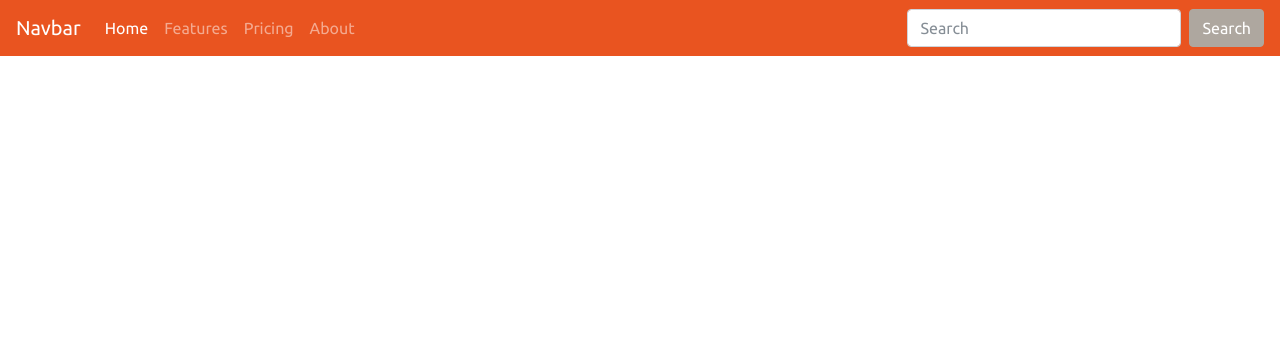
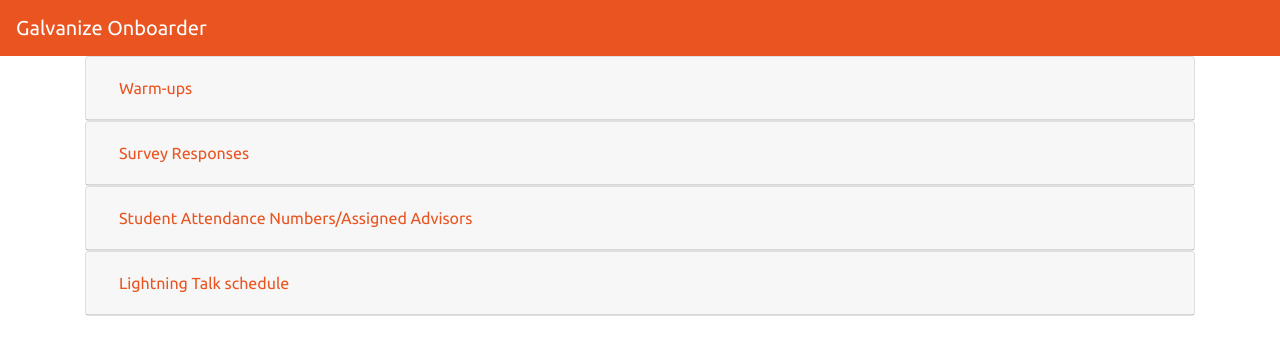
Before and after one commit to mrsaxmannjr/Onboarder-FE, a React (Create React App) app: page / in a window 1280 px wide. Shown: the top 354 px of the page. Built offline with nearby package versions, Linux system fonts and the light colour scheme.

Commit message:
dynamic accordians with static data

```diff
--- a/public/index.html
+++ b/public/index.html
@@ -9,7 +9,7 @@
       homescreen on Android. See https://developers.google.com/web/fundamentals/engage-and-retain/web-app-manifest/
     -->
     <link rel="manifest" href="%PUBLIC_URL%/manifest.json">
-    <title>React App</title>
+    <title>Galvanize Onboarder</title>
     <link rel="stylesheet" href="https://bootswatch.com/4/united/bootstrap.min.css">
   </head>
   <body>
@@ -17,5 +17,8 @@
       You need to enable JavaScript to run this app.
     </noscript>
     <div id="root"></div>
+    <script src="https://code.jquery.com/jquery-3.2.1.slim.min.js" integrity="sha384-KJ3o2DKtIkvYIK3UENzmM7KCkRr/rE9/Qpg6aAZGJwFDMVNA/GpGFF93hXpG5KkN" crossorigin="anonymous"></script>
+    <script src="https://cdnjs.cloudflare.com/ajax/libs/popper.js/1.12.9/umd/popper.min.js" integrity="sha384-ApNbgh9B+Y1QKtv3Rn7W3mgPxhU9K/ScQsAP7hUibX39j7fakFPskvXusvfa0b4Q" crossorigin="anonymous"></script>
+    <script src="https://maxcdn.bootstrapcdn.com/bootstrap/4.0.0/js/bootstrap.min.js" integrity="sha384-JZR6Spejh4U02d8jOt6vLEHfe/JQGiRRSQQxSfFWpi1MquVdAyjUar5+76PVCmYl" crossorigin="anonymous"></script>
   </body>
 </html>
--- a/src/App.js
+++ b/src/App.js
@@ -1,20 +1,26 @@
 import React, { Component } from 'react';
-import { BrowserRouter as Router, Route, Switch } from "react-router-dom";
 import './App.css';
+
 import Header from "./Components/Header";
-import Login from "./Components/Login";
+import Glinks from "./Components/Glinks";
+
+import links from "./lib/staticData";
 
 class App extends Component {
+  state = {
+    links: links,
+  }
+
   render() {
+    console.log("state", this.state);
+    const { links } = this.state;
     return (
-      <Router>
         <React.Fragment>
           <Header />
-          <Switch>
-            <Route exact path="/Login" component={Login} />
-          </Switch>
+          <div className="container" >
+          {links.map(link => <Glinks key={link.id} link={link} />)}
+          </div>
         </React.Fragment>
-      </Router>
     );
   }
 }
--- /dev/null
+++ b/src/Components/Glinks/index.js
@@ -0,0 +1,30 @@
+import React, { Component } from 'react';
+
+const Glinks = ({ link }) => (
+      <React.Fragment>
+        <div id="accordion">
+  <div className="card">
+    <div className="card-header" id="headingThree">
+      <h5 className="mb-0">
+            <button className="btn btn-link collapsed" data-toggle="collapse" data-target={`#${link.linkName}`} aria-expanded="false" aria-controls="collapseThree">
+          {link.linkName}
+        </button>
+      </h5>
+    </div>
+    <div id={link.linkName} className="collapse" aria-labelledby="headingThree" data-parent="#accordion">
+          <div className="card-body">
+            {link.description}
+          </div>
+          <div className="card-body">
+            <p>Frequency: {link.frequency}</p>
+          </div>
+          <div className="card-body">
+            <a href={`${link.url}`} target="_blank" class="btn btn-primary btn-lg" role="button">Link</a>
+          </div>
+    </div>
+  </div>
+</div>
+      </React.Fragment>
+    );
+
+export default Glinks;
--- a/src/Components/Header/index.js
+++ b/src/Components/Header/index.js
@@ -5,31 +5,7 @@
     return (
       <React.Fragment>
       <nav className="navbar navbar-expand-lg navbar-dark bg-primary">
-        <a className="navbar-brand" href="#">Navbar</a>
-        <button className="navbar-toggler" type="button" data-toggle="collapse" data-target="#navbarColor01" aria-controls="navbarColor01" aria-expanded="false" aria-label="Toggle navigation">
-        <span className="navbar-toggler-icon"></span>
-        </button>
-
-  <div className="collapse navbar-collapse" id="navbarColor01">
-    <ul className="navbar-nav mr-auto">
-      <li className="nav-item active">
-        <a className="nav-link" href="#">Home <span className="sr-only">(current)</span></a>
-      </li>
-      <li className="nav-item">
-        <a className="nav-link" href="#">Features</a>
-      </li>
-      <li className="nav-item">
-        <a className="nav-link" href="#">Pricing</a>
-      </li>
-      <li className="nav-item">
-        <a className="nav-link" href="#">About</a>
-      </li>
-    </ul>
-    <form className="form-inline my-2 my-lg-0">
-      <input className="form-control mr-sm-2" type="text" placeholder="Search" />
-      <button className="btn btn-secondary my-2 my-sm-0" type="submit">Search</button>
-    </form>
-    </div>
+        <a className="navbar-brand" href="#">Galvanize Onboarder</a>
     </nav>
   </React.Fragment>
     );
--- a/src/Components/Login/index.js
+++ /dev/null
@@ -1,68 +0,0 @@
-import React, { Component } from "react";
-
-class Login extends Component {
-  constructor(props) {
-    super(props);
-    this.state = {
-      username: "",
-      password: "",
-    };
-
-    this.handleChange = this.handleChange.bind(this);
-    this.handleSubmit = this.handleSubmit.bind(this);
-  }
-
-  handleChange(event) {
-    const target = event.target;
-    const value = target.value;
-    const name = target.name;
-  this.setState({
-      [name]: value,
-    });
-  }
-
-  handleSubmit(event) {
-    event.preventDefault();
-    const data = {
-      username: this.state.username,
-      password: this.state.password,
-    };
-    console.log("data: ", data);
-    // fetch("//localhost:3002/api/v1/auth/login", {
-    //   method: "POST",
-    //   headers: {
-    //     "content-type": "application/json"
-    //   },
-    //   body: JSON.stringify(data)
-    // }).then(res => res.json()).then(user => console.log(user))
-
-    this.setState({
-      username: "",
-      password: "",
-    });
-  }
-
-  render() {
-    return (
-      <div>
-        <div id="header-background">
-          <p id="placeholder">placeholder</p>
-        </div>
-        <span>
-
-        </span>
-        <div>
-          <h1>Welcome to the Onboarder!</h1>
-
-          <form method="post" encType="text/plain" onSubmit={this.handleSubmit}>
-            <input type="text" name="username" placeholder="Username" value={this.state.username} onChange={this.handleChange} />
-            <input type="password" name="password" placeholder="Password" value={this.state.password} onChange={this.handleChange} />
-            <button type="submit" id="submit">Send</button>
-          </form>
-        </div>
-      </div>
-    );
-  }
-}
-
-export default Login;
--- a/src/index.js
+++ b/src/index.js
@@ -3,6 +3,5 @@
 import App from './App';
 import registerServiceWorker from './registerServiceWorker';
 
-
 ReactDOM.render(<App />, document.getElementById('root'));
 registerServiceWorker();
--- /dev/null
+++ b/src/lib/staticData.js
@@ -0,0 +1,27 @@
+module.exports = [
+  {
+    id: 1,
+    linkName: "Warm-ups",
+    url: " https://docs.google.com/spreadsheets/d/11pRuv9Kkd6uCVS9lm2-GWIpMJAOehp9miDl4D-qt9Nc/edit#gid=0",
+    description: "Here you can find the warm-ups repo as well as cohort tabs that log which warm-ups have been completed by each cohort",
+    frequency: "Daily"
+  },{
+    id: 2,
+    linkName: "Survey Responses",
+    url: "https://docs.google.com/spreadsheets/d/1-ZsWnv_HffmqNVb-UTpu1ifhTrAukX9doh-rno7S7uk/edit#gid=1064653262",
+    description: "Here you can find the survey responses for each cohort at the end of the day",
+    frequency: "Daily"
+  },{
+    id: 3,
+    linkName: "Student Attendance Numbers/Assigned Advisors",
+    url: "https://docs.google.com/spreadsheets/d/1LaKKHLGF3irWXf_x5LkIHsN32TPJBMvrLCL9ucFEwlg/edit#gid=1910725036",
+    description: "Here you can find the ateendace numbers assigned to each cohort as well as which advisor each student is assigned.  Use this to take attendance and then slack the corresponding advisor if of those who were absent",
+    frequency: "Daily"
+  },{
+    id: 4,
+    linkName: "Lightning Talk schedule",
+    url: " https://docs.google.com/spreadsheets/d/1arpKL65ji5lUC6w4S2e1gayhYsE2Z6O3c-OchYv0Ds8/edit#gid=1833827075",
+    description: "Here you can find the lighting talk schedule for all cohorts, both general and technical",
+    frequency: "Intermittent"
+    }
+  ];
```
Also changed, not shown: 1 other file (tests, documents, lock files or other folders).
